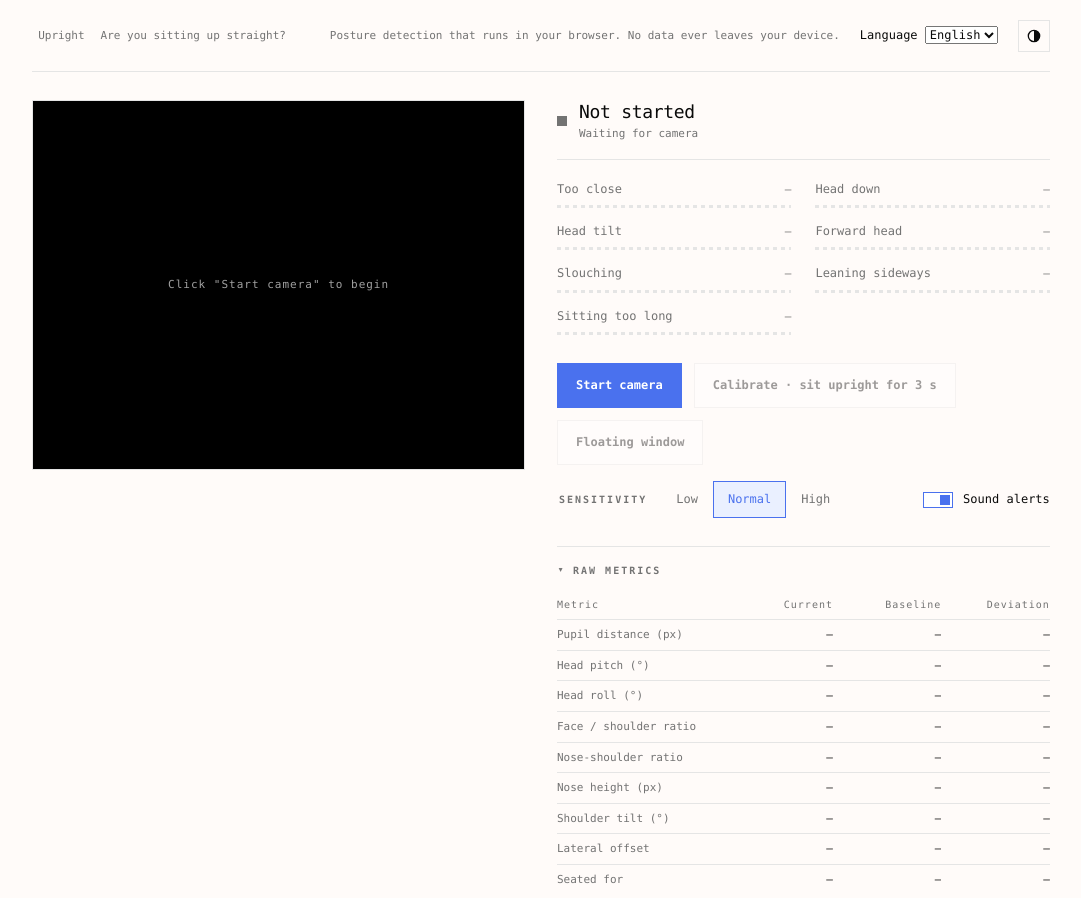
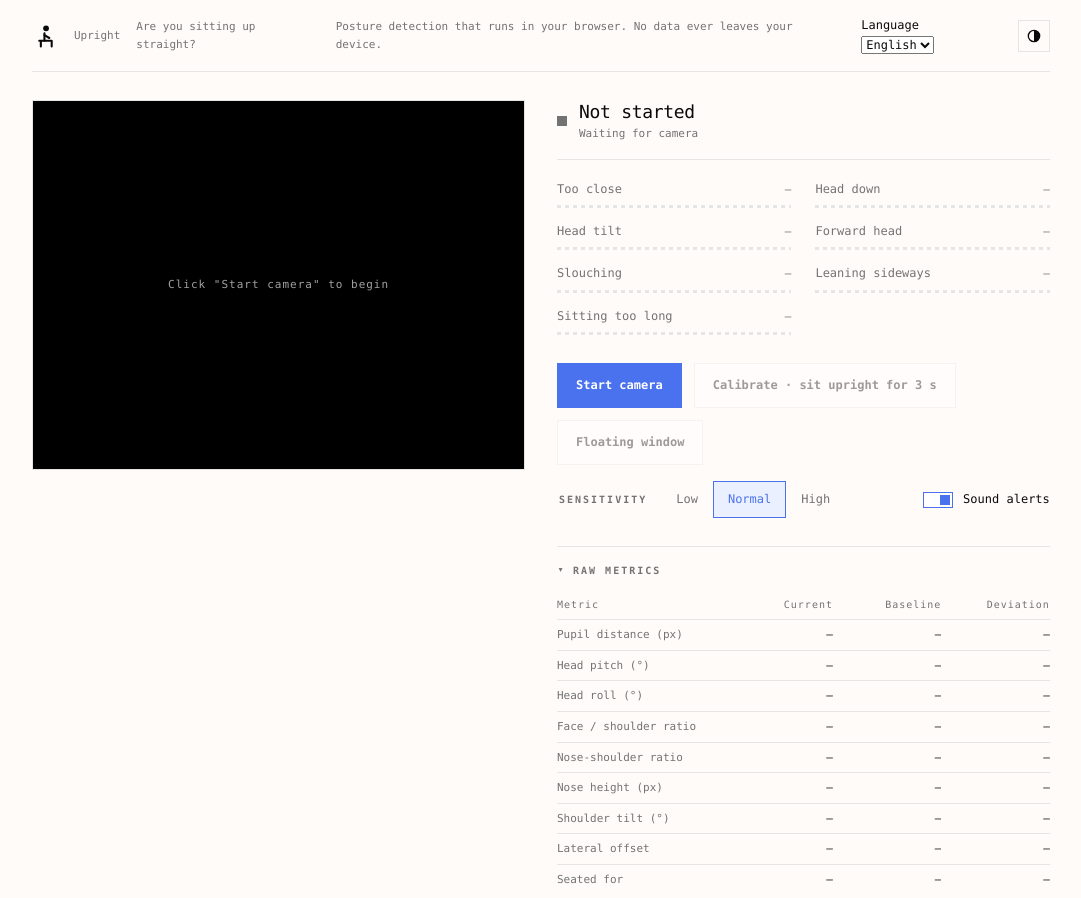
Before and after one commit to LinklyAI/upright, a website built with Vite: page index.html in a window 1280 px wide. Shown: the top 898 px of the page, without its empty margins (99-1180 px from the left). Built offline with nearby package versions, Linux system fonts and the light colour scheme.

Commit message:
feat: add the Upright mark as logo and favicon

```diff
--- a/index.html
+++ b/index.html
@@ -3,12 +3,34 @@
   <head>
     <meta charset="UTF-8" />
     <meta name="viewport" content="width=device-width, initial-scale=1.0" />
+    <link rel="icon" href="/mark.svg" type="image/svg+xml" />
     <title>Upright</title>
   </head>
   <body>
     <main class="app">
       <header class="masthead">
         <div class="brand">
+          <svg
+            class="brand__mark"
+            viewBox="0 0 32 32"
+            width="26"
+            height="26"
+            aria-hidden="true"
+            focusable="false"
+          >
+            <circle cx="17.5" cy="6.5" r="3.6" fill="currentColor" />
+            <g
+              fill="none"
+              stroke="currentColor"
+              stroke-width="2.6"
+              stroke-linecap="round"
+              stroke-linejoin="round"
+            >
+              <path d="M15.5 12.5V22h9v7" />
+              <path d="M15.5 22H9M11 22v7" />
+              <path d="M15.5 15l6 3.5" />
+            </g>
+          </svg>
           <span data-i18n="brand">Upright</span>
           <span class="brand__tagline" data-i18n="tagline"
             >Are you sitting up straight?</span
```
Also changed, not shown: public/mark.svg (added).
